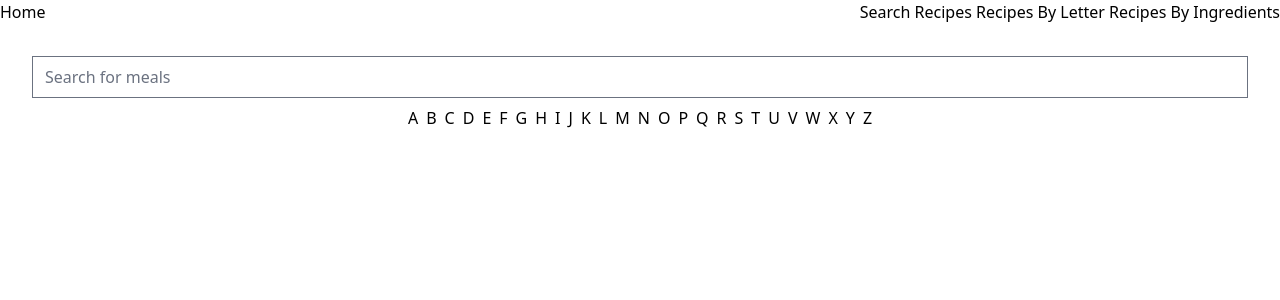
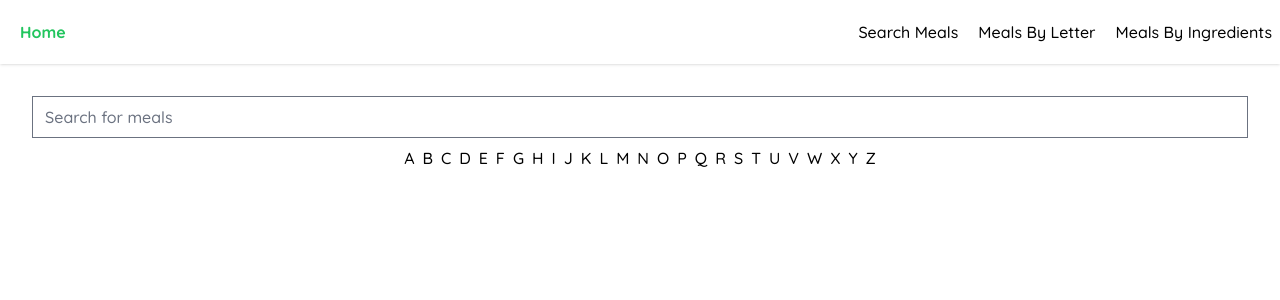
Before and after one commit to ciubiadi/Good-Food-Recipes, a Vue app: page / in a window 1280 px wide. Shown: the top 300 px of the page. Built offline with nearby package versions, Linux system fonts and the light colour scheme; no server answers.

Commit message:
add fonts as well

```diff
--- a/src/components/Navbar.vue
+++ b/src/components/Navbar.vue
@@ -2,19 +2,31 @@
 </script>
 
 <template>
-    <header class="flex justify-between">
-        <router-link to="/">
+    <header class="bg-white shadow h-16 flex justify-between items-stretch">
+    <router-link
+      :to="{ name: 'home' }"
+      class="inline-flex items-center h-full px-5 text-green-500 font-bold"
+    >
       Home
     </router-link>
-        <div>
-            <router-link to="/by-name">
-                Search Recipes
+    <div class="flex items-center gap-1">
+      <router-link
+        :to="{ name: 'byName' }"
+        class="inline-flex items-center px-2 h-full transition-colors hover:bg-green-500 hover:text-white"
+      >
+        Search Meals
       </router-link>
-            <router-link to="/by-letter">
-                Recipes By Letter
+      <router-link
+        :to="{ name: 'byLetter' }"
+        class="inline-flex items-center px-2 h-full transition-colors hover:bg-green-500 hover:text-white"
+      >
+        Meals By Letter
       </router-link>
-            <router-link to="/by-ingredient">
-                Recipes By Ingredients
+      <router-link
+        :to="{ name: 'byIngredient' }"
+        class="inline-flex items-center px-2 h-full transition-colors hover:bg-green-500 hover:text-white"
+      >
+        Meals By Ingredients
       </router-link>
     </div>
   </header>
--- a/src/store/actions.ts
+++ b/src/store/actions.ts
@@ -1,6 +1,6 @@
 import axiosClient from "../utils/axiosClient";
 
-export function searchMeals({ commit }, keyword: string) {
+export function searchMeals({ commit } : any, keyword: string) {
   axiosClient.get(`search.php?s=${keyword}`)
     .then(({ data }) => {
       commit('setSearchedMeals', data.meals)
--- a/src/store/mutations.ts
+++ b/src/store/mutations.ts
@@ -1,5 +1,5 @@
 import { IMeal, IState } from "../utils/types";
 
-export function setSearchedMeals(state: IState, meals: IMeal[]) {
+export function setSearchedMeals(state: IState, meals: any) {
     state.searchedMeals = meals || []
 }
--- a/src/style.css
+++ b/src/style.css
@@ -1,9 +1,22 @@
+@import url('https://fonts.googleapis.com/css2?family=Nunito&family=Quicksand:wght@400;500;600;700&display=swap');
+
 @tailwind base;
 @tailwind components;
 @tailwind utilities;
+
+.font-nunito {
+  font-family: nunito, sans-serif;
+}
+
+.font-quicksand {
+  font-family: quicksand, sans-serif;
+}
+
 
 * {
   margin: 0;
   padding: 0;
   box-sizing: border-box;
+  font-family: quicksand, sans-serif;
+  font-weight: 500;
 }
--- a/src/views/SearchByName.vue
+++ b/src/views/SearchByName.vue
@@ -3,9 +3,10 @@
 import {computed, ref} from 'vue';
 import axiosClient from '../utils/axiosClient';
 import store from '../store';
+import { IState } from '../utils/types';
 
 const keyword = ref('');
-const meals = computed(() => store.state.searchedMeals);
+const meals = computed(() => (store.state as IState).searchedMeals);
 
 const searchMeals = () => {
     console.log('searchMeals')
--- a/tailwind.config.js
+++ b/tailwind.config.js
@@ -5,7 +5,10 @@ export default {
     "./src/**/*.{vue,js,ts,jsx,tsx}",
   ],
   theme: {
-    extend: {},
+    fontFamily: {
+      'nunito': ['nunito', 'sans-serif'],
+      'quicksand': ['quicksand', 'sans-serif'],
+    },
   },
   plugins: [
     require('@tailwindcss/forms'),
```
Lines whose indentation alone changed are shown as unchanged.
